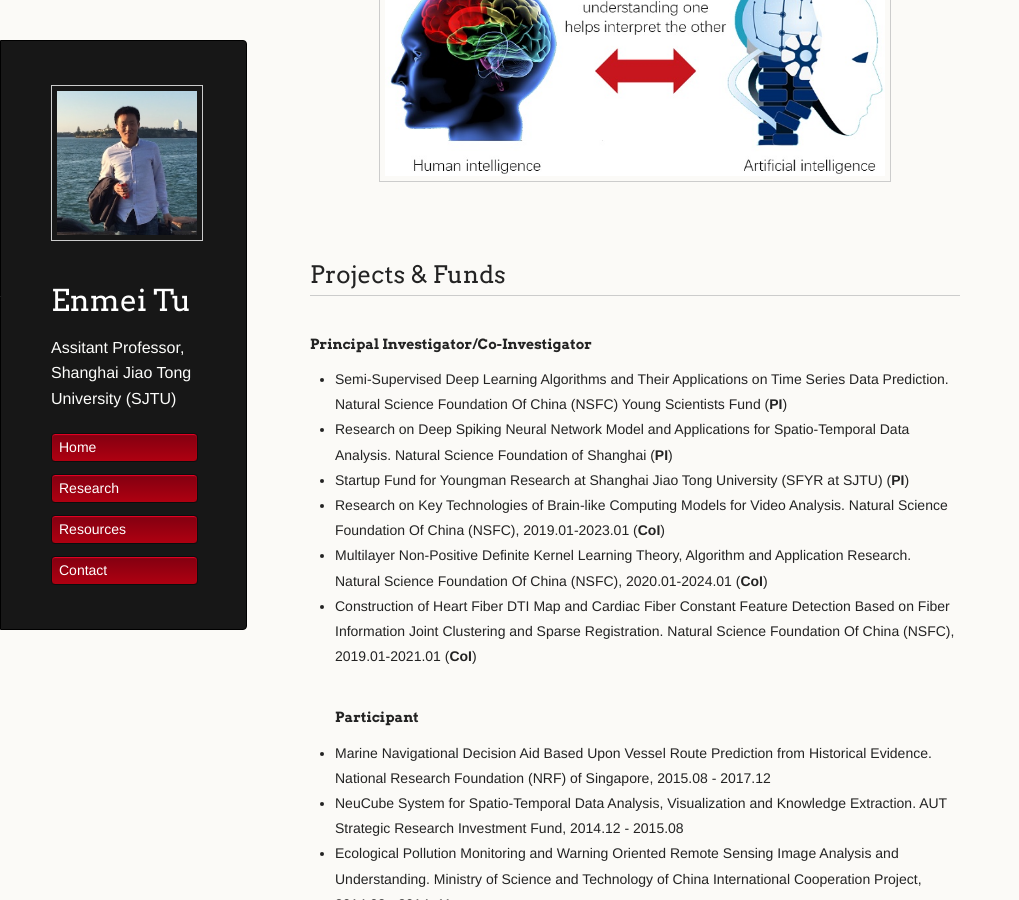
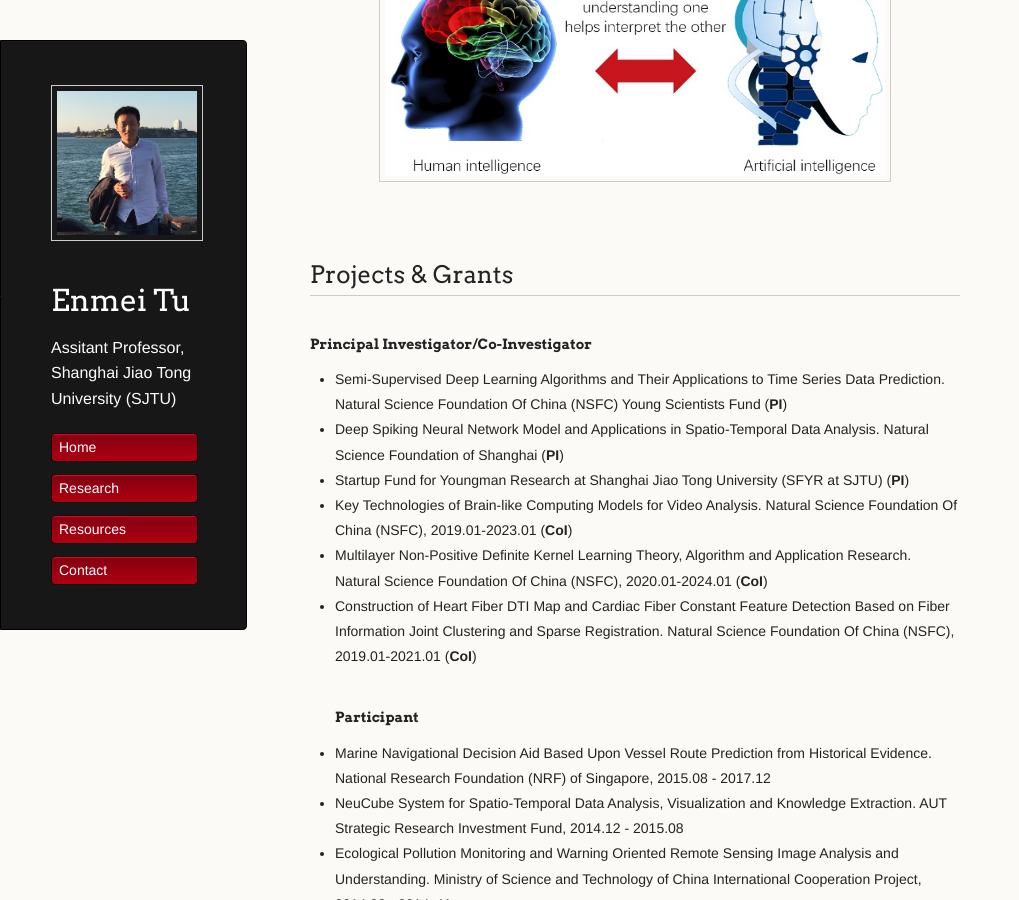
Before and after one commit to hellotem/enmeitu.github.io, a Jekyll site: the page built from research/index.md, in a window 1280 px wide and 900 px high, scrolled down 627 px. Shown: the whole window, without its empty margins (0-1019 px from the left). Built offline with Jekyll 4.4.1, drawn with Linux system fonts in a browser that asks for light colours; our own code applies the rules of GitHub Pages for plain Markdown files.

Commit message:
Update index.md

```diff
--- a/research/index.md
+++ b/research/index.md
@@ -8,12 +8,12 @@
 
 <div style="text-align:center"><img src="biai4.jpg" alt="Markdown Monster icon" align="center" width="500"/></div>
 
-## Projects & Funds
+## Projects & Grants
 #### Principal Investigator/Co-Investigator
- * Semi-Supervised Deep Learning Algorithms and Their Applications on Time Series Data Prediction. Natural Science Foundation Of China (NSFC) Young Scientists Fund (**PI**)
- * Research on Deep Spiking Neural Network Model and Applications for Spatio-Temporal Data Analysis. Natural Science Foundation of Shanghai (**PI**)
+ * Semi-Supervised Deep Learning Algorithms and Their Applications to Time Series Data Prediction. Natural Science Foundation Of China (NSFC) Young Scientists Fund (**PI**)
+ * Deep Spiking Neural Network Model and Applications in Spatio-Temporal Data Analysis. Natural Science Foundation of Shanghai (**PI**)
  * Startup Fund for Youngman Research at Shanghai Jiao Tong University (SFYR at SJTU) (**PI**)
- * Research on Key Technologies of Brain-like Computing Models for Video Analysis. Natural Science Foundation Of China (NSFC), 2019.01-2023.01 (**CoI**)
+ * Key Technologies of Brain-like Computing Models for Video Analysis. Natural Science Foundation Of China (NSFC), 2019.01-2023.01 (**CoI**)
 * Multilayer Non-Positive Definite Kernel Learning Theory, Algorithm and Application Research. Natural Science Foundation Of China (NSFC), 2020.01-2024.01 (**CoI**)
 * Construction of Heart Fiber DTI Map and Cardiac Fiber Constant Feature Detection Based on Fiber Information Joint Clustering and Sparse Registration. Natural Science Foundation Of China (NSFC), 2019.01-2021.01 (**CoI**)
 #### Participant
```
